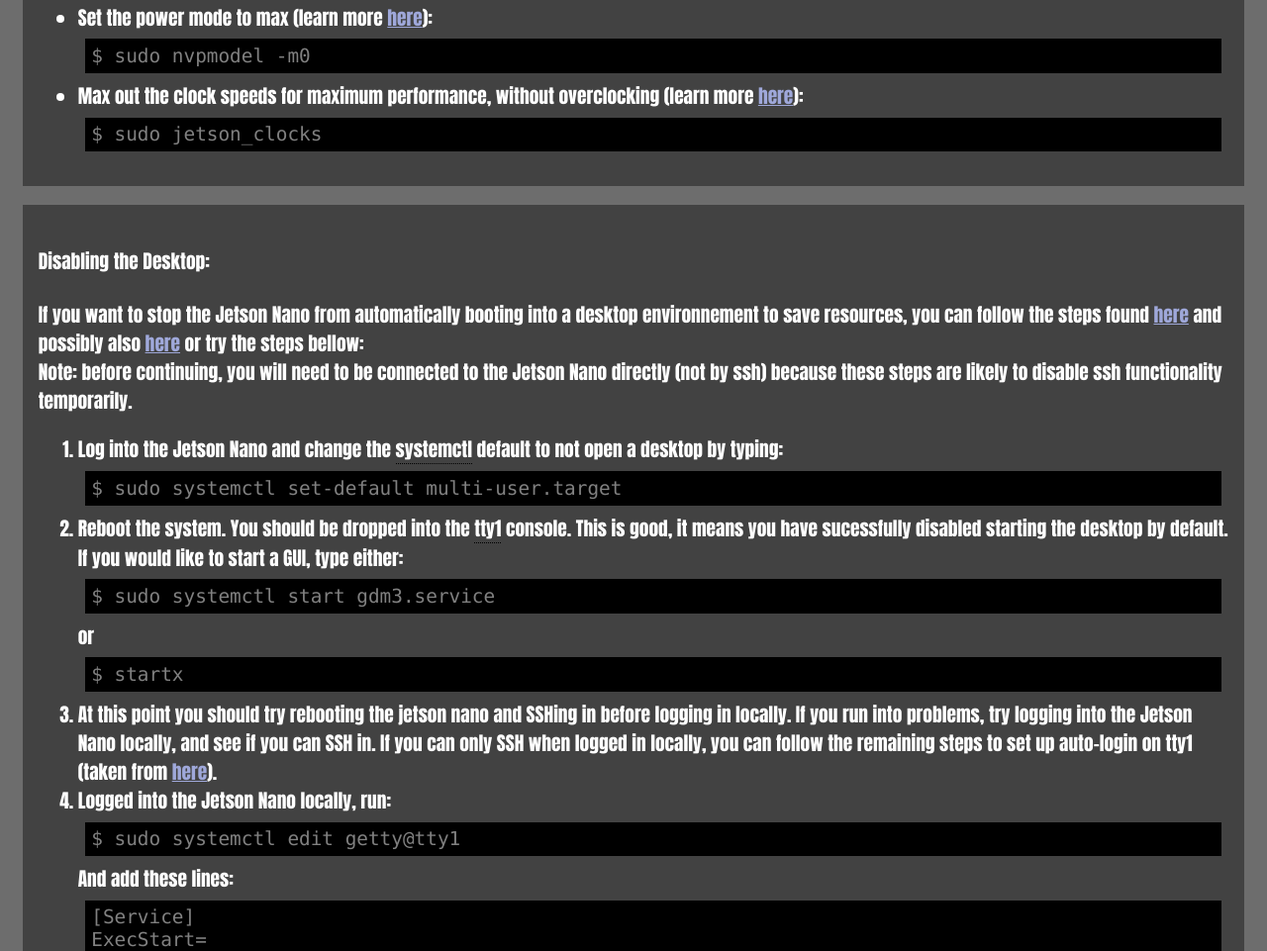
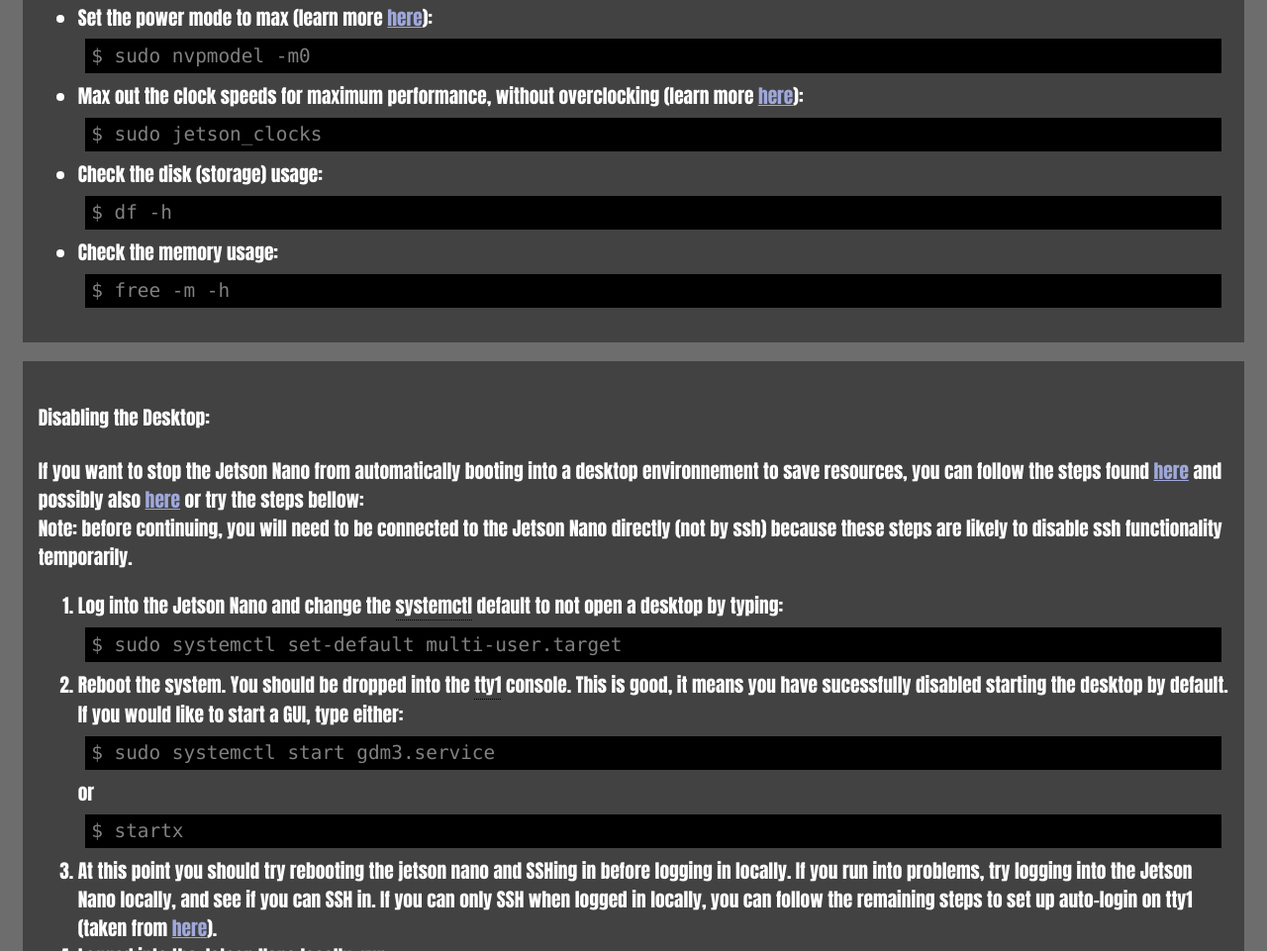
Before and after one commit to dariusjlukas/turtlebotDocumentation, a plain HTML site: page jetsonUsefulInfo.html in a window 1280 px wide. Shown: the part 953-1914 px from the top of the page at 99% size. Drawn offline with nearby package versions, Linux system fonts and the light colour scheme.

Commit message:
added to the useful info page

```diff
--- a/jetsonUsefulInfo.html
+++ b/jetsonUsefulInfo.html
@@ -96,6 +96,18 @@
                     Max out the clock speeds for maximum performance, without overclocking (learn more <a target="_blank" href="https://www.jetsonhacks.com/2019/04/10/jetson-nano-use-more-power/">here</a>):
                     <div class="cmd">
                         $ sudo jetson_clocks
+                    </div>
+                </li>
+                <li>
+                    Check the disk (storage) usage:
+                    <div class="cmd">
+                        $ df -h
+                    </div>
+                </li>
+                <li>
+                    Check the memory usage:
+                    <div class="cmd">
+                        $ free -m -h
                     </div>
                 </li>
             </ul>
```
Also changed, not shown: turtleWorkstationSetup.html (+2 -2 lines).
